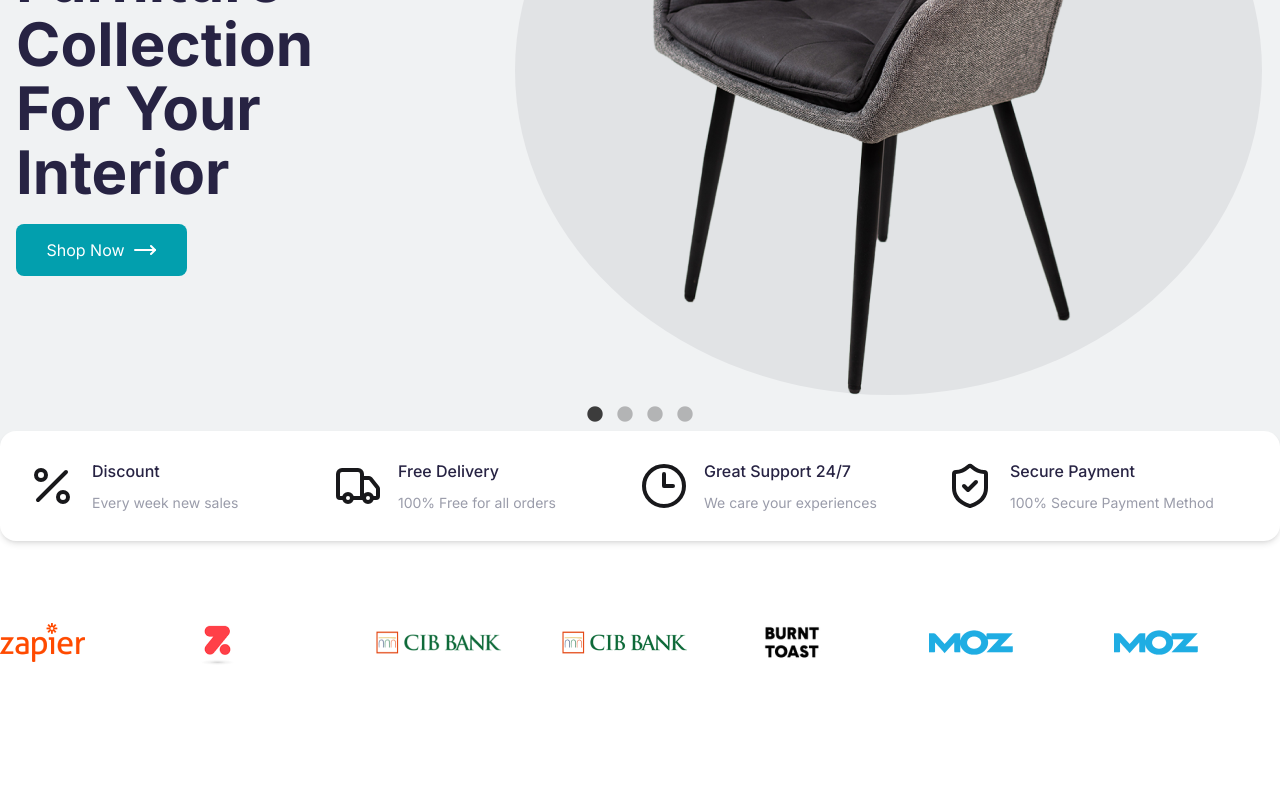
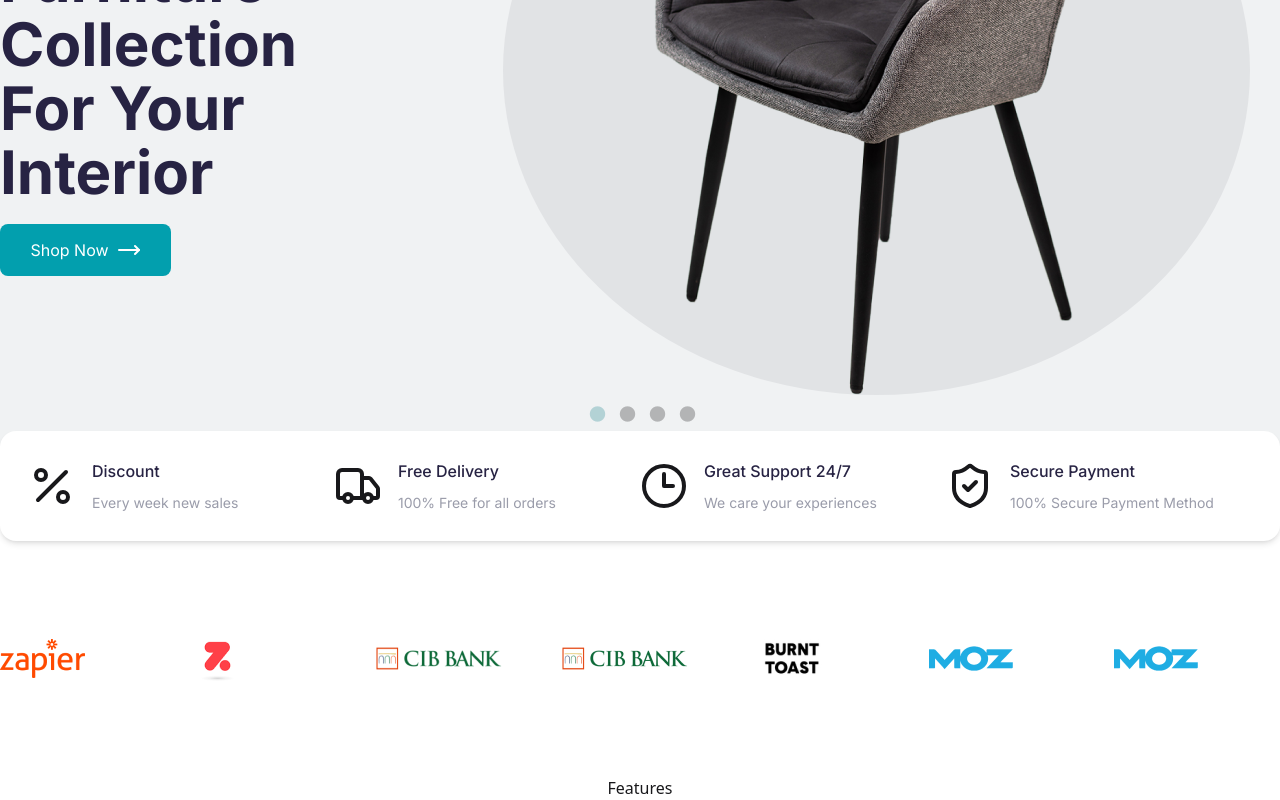
Before and after one commit to bdancost/ecommerce_app, a React (Vite) app: page / in a window 1280 px wide. Shown: the part 569-1369 px from the top of the page. Before the commit the page ends 1313 px from the top, so only its background shows below. Built offline with nearby package versions, Linux system fonts and the light colour scheme.

Commit message:
Adicionando componentFeatures

```diff
--- a/src/Components/Banner/Banner.jsx
+++ b/src/Components/Banner/Banner.jsx
@@ -41,7 +41,7 @@ const Banner = () => {
 
   return (
     <div className="lg:container">
-      <div className="slider-container w-full max-w-[1400px] h-full mx-auto px-4">
+      <div className="slider-container slider_container w-full max-w-[1400px] h-full mx-auto">
         <Slider {...settings}>
           {products?.map((product) => (
             <div key={product?.id} className="banner_slide_item">
--- a/src/Components/Brand/Brand.jsx
+++ b/src/Components/Brand/Brand.jsx
@@ -35,7 +35,7 @@ const Brand = () => {
       <div className="grid grid-cols-7 items-center justify-center gap-5">
         {brands?.map((brand) => (
           <div key={brand?.id}>
-            <img src={brand?.image} alt="brand" />
+            <img className="w-auto h-auto" src={brand?.image} alt="brand" />
           </div>
         ))}
       </div>
--- /dev/null
+++ b/src/Components/Features/Features.jsx
@@ -0,0 +1,5 @@
+const Features = () => {
+  return <div>Features</div>;
+};
+
+export default Features;
--- a/src/Pages/Home/Home.jsx
+++ b/src/Pages/Home/Home.jsx
@@ -1,6 +1,7 @@
 import Banner from "../../Components/Banner/Banner";
 import Delivery from "../../Components/Delivery/Delivery";
 import Brand from "../../Components/Brand/Brand";
+import Features from "../../Components/Features/Features";
 
 const Home = () => {
   return (
@@ -16,8 +17,13 @@ const Home = () => {
       </div>
 
       {/* brand component */}
-      <div className="brand flex items-center justify-center w-full mt-8 mb-8">
+      <div className="brand flex items-center h-[171px] justify-center w-full mt-8 mb-8">
         <Brand />
+      </div>
+
+      {/* features component */}
+      <div className="w-full flex items-center justify-center">
+        <Features />
       </div>
     </div>
   );
--- a/src/index.css
+++ b/src/index.css
@@ -34,8 +34,8 @@
   z-index: -1;
 }
 
-.slick-prev,
-.slick-next {
+.slider_container > .slick-slider > .slick-prev,
+.slider_container > .slick-slider > .slick-next {
   z-index: 5 !important;
 }
 
@@ -44,11 +44,11 @@
 }
 
 .slick-next {
-  right: -75px !important;
+  right: -45px !important;
 }
 
-.slick-prev:before,
-.slick-next:before {
+.slider_container > .slick-slider > .slick-prev:before,
+.slider_container > .slick-slider > .slick-next:before {
   font-family: "slick";
   font-size: 52px !important;
   line-height: 1;
@@ -58,7 +58,7 @@
   -moz-osx-font-smoothing: grayscale;
 }
 
-.slick-dots {
+.slider_container > .slick-slider > .slick-dots {
   position: absolute;
   bottom: -30px !important;
   display: block;
@@ -69,7 +69,7 @@
   text-align: center;
 }
 
-.slick-dots li button:before {
+.slider_container > .slick-slider > .slick-dots li button:before {
   font-family: "slick";
   font-size: 18px !important;
   line-height: 20px;
@@ -86,6 +86,31 @@
   -moz-osx-font-smoothing: grayscale;
 }
 
+.slider_container > .slick-slider > .slick-dots li button:before {
+  font-family: "slick";
+  font-size: 18px !important;
+  line-height: 20px;
+  position: absolute;
+  top: 0;
+  left: 0;
+  width: 25px;
+  height: 20px;
+  content: "•";
+  text-align: center;
+  opacity: 0.25;
+  color: black;
+  -webkit-font-smoothing: antialiased;
+  -moz-osx-font-smoothing: grayscale;
+}
+
+.slider_container
+  > .slick-slider
+  > .slick-dots
+  > li.slick-active
+  button:before {
+  color: #007580;
+}
+
 .delivery_component {
   margin-top: -4rem;
   position: relative;
```
